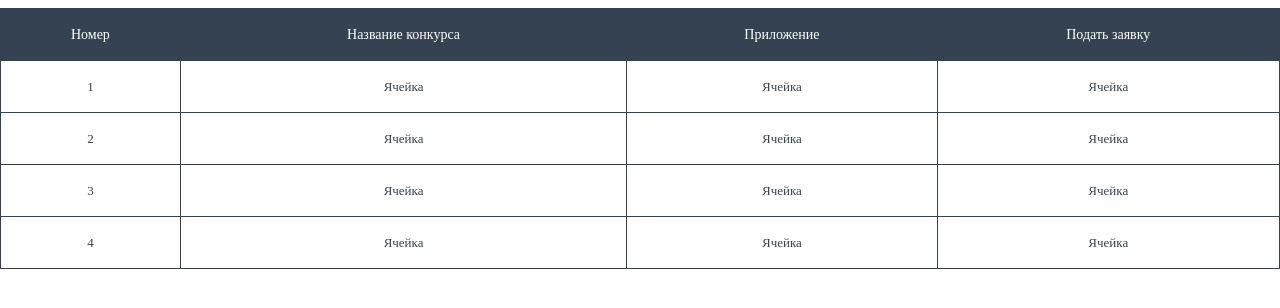
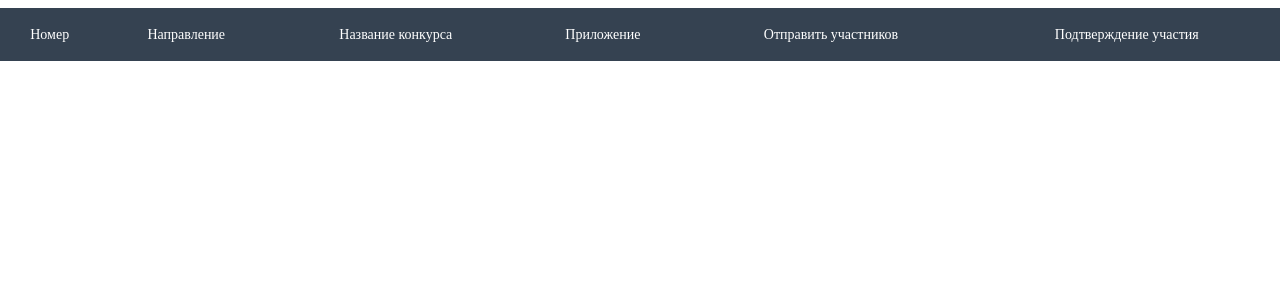
Before and after one commit to romik2/EventsCalendar, a PHP site: the page made by templates/event.php in a window 1280 px wide. Shown: the part 46-354 px from the top of the page. Run offline with PHP 8.4, Linux system fonts and the light colour scheme; tables that the repository leaves empty or names only in its code hold one stand-in row (values such as "Sample post"); a stand-in replaces the project's code that opens the database connection; lists and menus that the app fills with data are empty.

Commit message:
ОТображение мероприятий

```diff
--- a/templates/event.php
+++ b/templates/event.php
@@ -47,37 +47,73 @@
 <thead>
 <tr>
     <th>Номер</th>
+    <th>Направление</th>
 	<th>Название конкурса</th>
 	<th>Приложение</th>
-	<th>Подать заявку</th>
+    <th>Отправить участников</th>
+    <th>Подтверждение участия</th>
 </tr>
 </thead>
 <tbody>
+    <?php
+
+    include 'api/config.php';
+
+    switch ($_GET[month]) {
+        case "December":
+            $month = 12;
+            break;
+        case "January":
+            $month = 1;
+            break;
+            case "February":
+                $month = 2;
+                break;
+                case "March":
+                    $month = 3;
+                    break;
+                    case "April":
+                        $month = 4;
+                        break;
+                        case "May":
+                            $month = 5;
+                            break;
+                            case "June":
+                                $month = 6;
+                                break;
+                                case "July":
+                                    $month = 7;
+                                    break;
+                                    case "August":
+                                        $month = 8;
+                                        break;
+                                        case "September":
+                                            $month = 9;
+                                            break;
+                                            case "October":
+                                                $month = 10;
+                                                break;
+                                                case "November":
+                                                    $month = 11;
+                                                    break;
+                                                }
+
+    $date = $_GET[year].'-'.$month.'-'.$_GET[date];
+
+    $res = $link->query("SELECT name, provisions, direction From events WHERE date='".$date."'");
+
+    $i = 1;
+    while($row = $res->fetch_assoc()):
+    ?>
 <tr>
-    <td>1</td>
-	<td>Ячейка</td>
-	<td>Ячейка</td>
-	<td>Ячейка</td>
-</tr>
-<tr>
-    <td>2</td>
-	<td>Ячейка</td>
-	<td>Ячейка</td>
-	<td>Ячейка</td>
-</tr>
-<tr>
-    <td>3</td>
-	<td>Ячейка</td>
+    <td><?php echo $i?></td>
+    <td><?php echo $row['direction']?></td>
+	<td><?php echo $row['name']?></td>
+	<td><?php echo $row['provisions']?></td>
     <td>Ячейка</td>
     <td>Ячейка</td>
-	<!-- <td colspan="2">Ячейка</td> -->
 </tr>
-<tr>
-    <td>4</td>
-	<td>Ячейка</td>
-	<td>Ячейка</td>
-	<td>Ячейка</td>
-</tr>
+<?php $i++; endwhile;?>
 </tbody>
 </table>
 </body>
```
